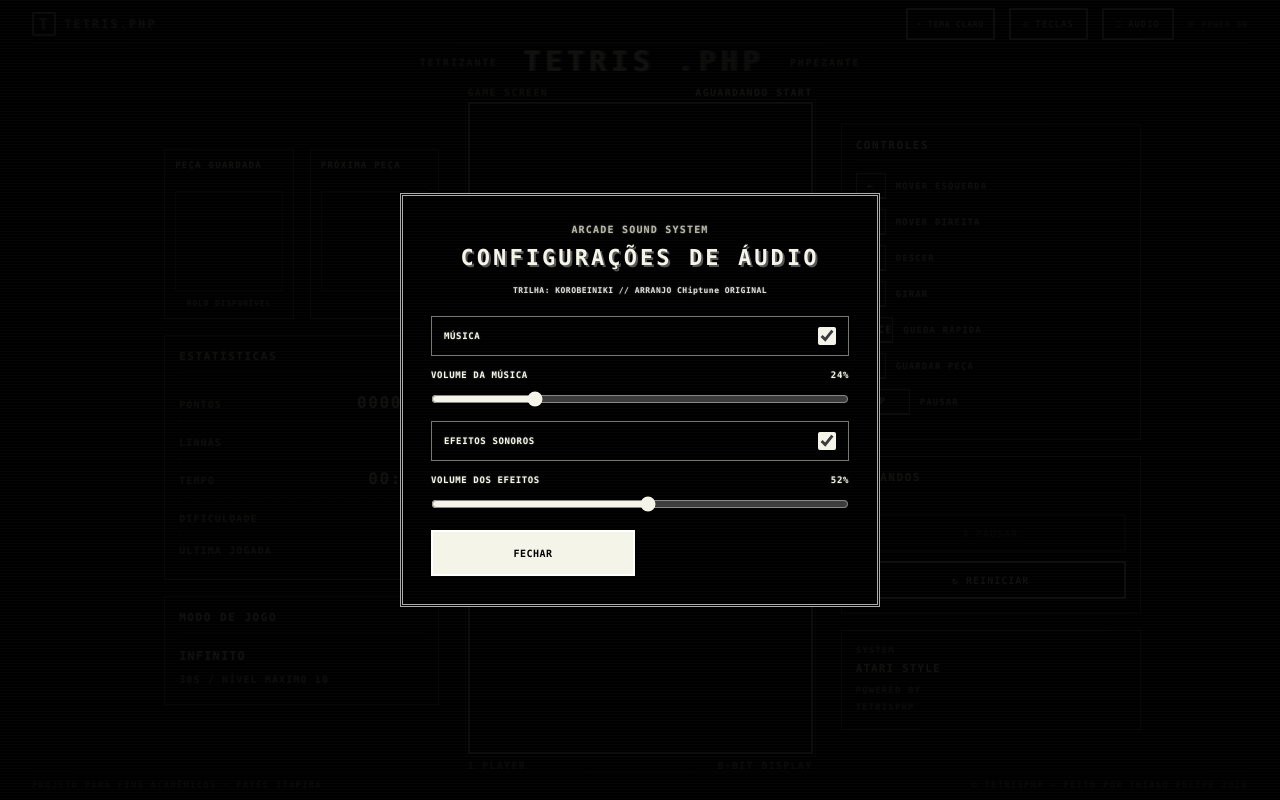
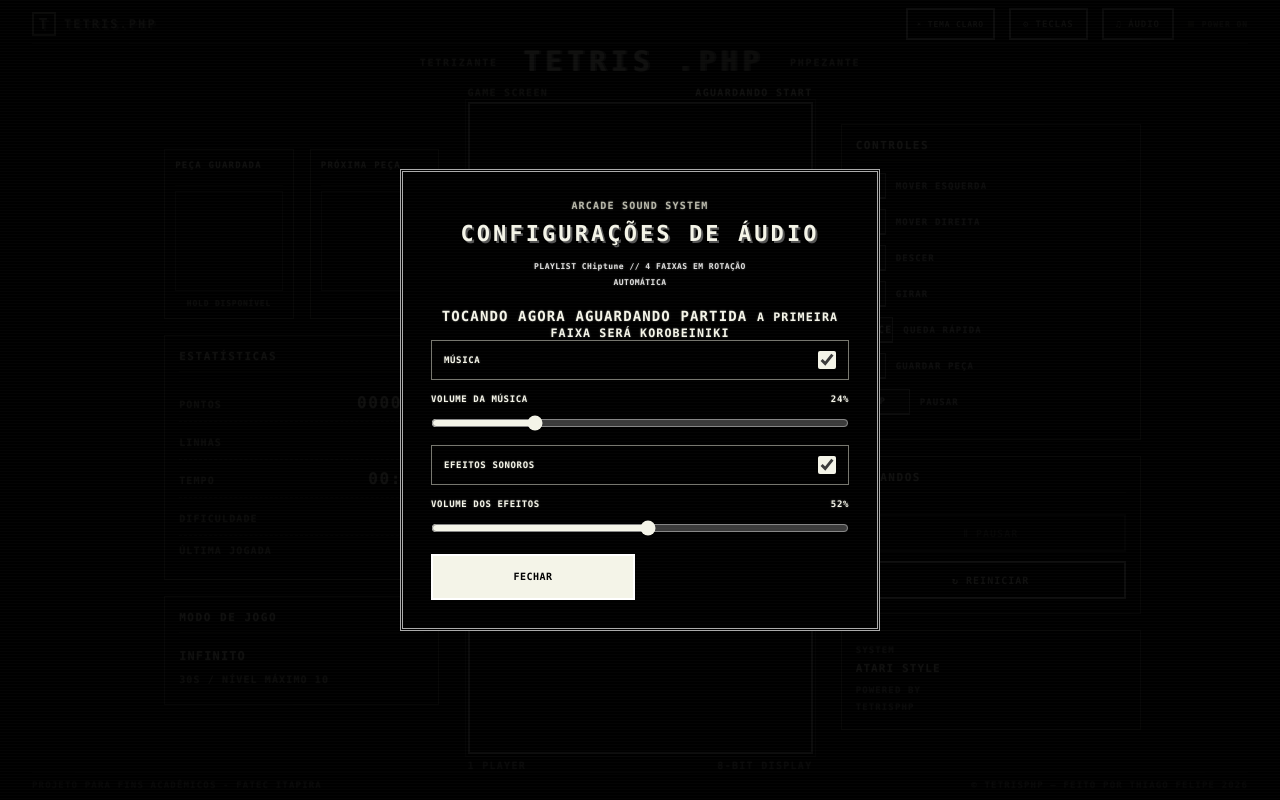
Before and after one commit to thiagofgr7/TetrisPHP, a PHP site: page /index.php in a window 1280 px wide, after a click on "♫ ÁUDIO". Run offline with PHP 8.4, Linux system fonts and the light colour scheme.

Commit message:
Exibir playlist e faixa atual nas configurações de áudio

```diff
--- a/public/index.php
+++ b/public/index.php
@@ -218,7 +218,12 @@ $apiBase = $basePath . '/api';
                 <div class="overlay-content settings-content audio-settings-content" role="dialog" aria-modal="true" aria-labelledby="audio-title">
                     <p class="overlay-kicker">ARCADE SOUND SYSTEM</p>
                     <h2 id="audio-title">CONFIGURAÇÕES DE ÁUDIO</h2>
-                    <p class="audio-track-name">TRILHA: KOROBEINIKI // ARRANJO CHiptune ORIGINAL</p>
+                    <p class="audio-track-name">PLAYLIST CHiptune // 4 FAIXAS EM ROTAÇÃO AUTOMÁTICA</p>
+                    <div class="audio-current-track" aria-live="polite">
+                        <span>TOCANDO AGORA</span>
+                        <strong id="current-track-name">AGUARDANDO PARTIDA</strong>
+                        <small id="current-track-detail">A PRIMEIRA FAIXA SERÁ KOROBEINIKI</small>
+                    </div>
 
                     <div class="audio-settings-list">
                         <label class="audio-toggle-row" for="music-enabled">
```
